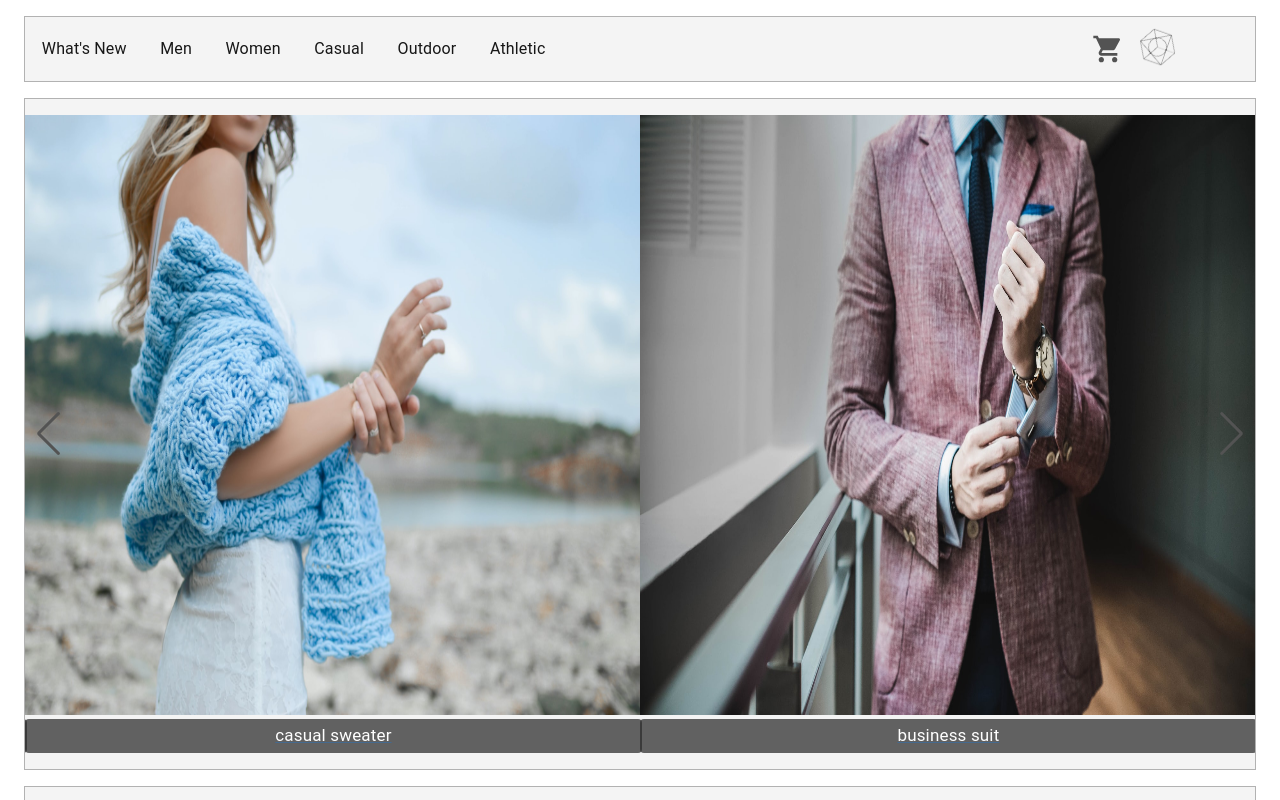
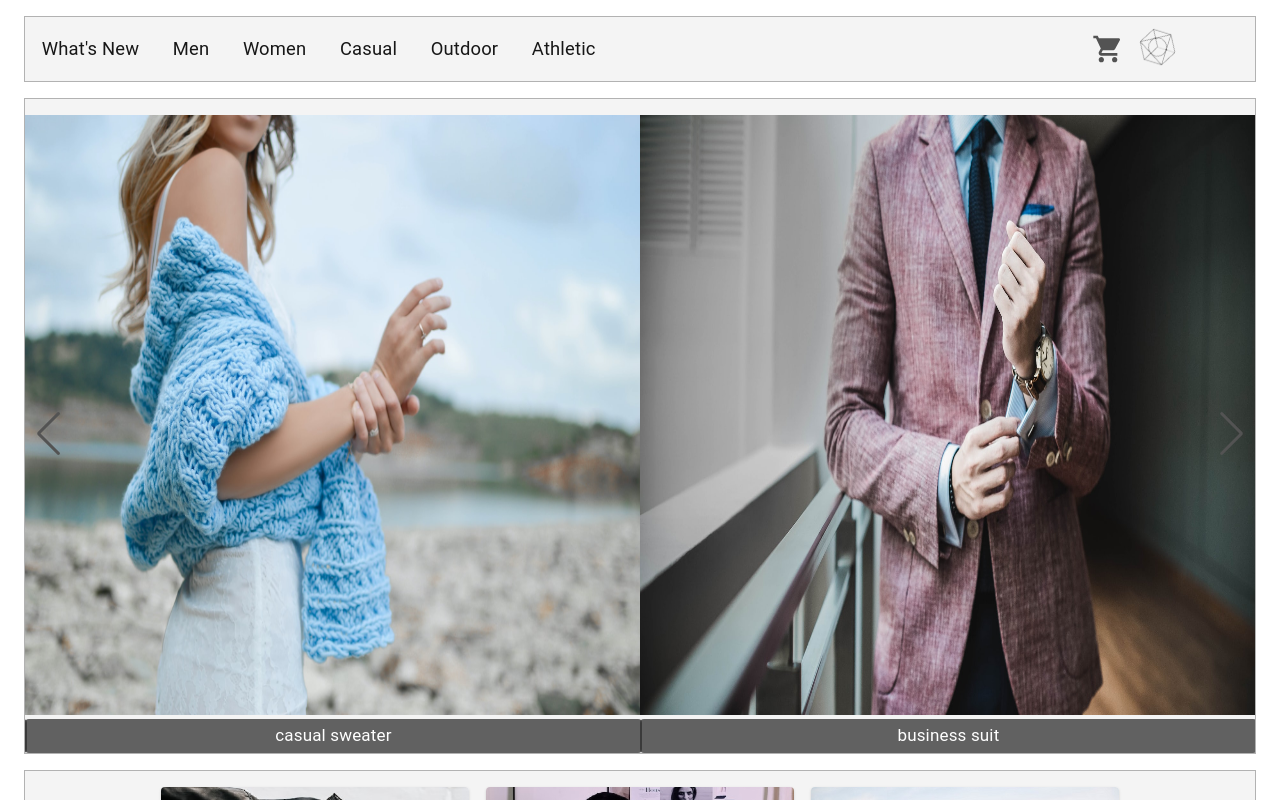
Before and after one commit to samouchka1/storesite, a React (Create React App) app: page / in a window 1280 px wide. Shown: the top 800 px of the page. Built offline with nearby package versions, Linux system fonts and the light colour scheme.

Commit message:
styles edit. modal and navbar

```diff
--- a/src/App.css
+++ b/src/App.css
@@ -9,16 +9,7 @@
   color: #535353 !important;
 }
 
-
-.colortest1 {
-  color: #808080;
-}
-
-.colortest2 {
-  color: #727d8a;
-}
-
-/*logo spin  (not working) */
+/*logo spin */
 
 @media (prefers-reduced-motion: no-preference) {
   .App-logo {
@@ -34,3 +25,43 @@
     transform: rotate(360deg);
   }
 }
+
+/*underline effect */
+
+.hover-underline-animation {
+  display: inline-block;
+  position: relative;
+  color: #454545;
+}
+
+.hover-underline-animation:after {
+  content: '';
+  position: absolute;
+  width: 100%;
+  transform: scaleX(0);
+  height: 2.2px;
+  bottom: 0;
+  left: 0;
+  background-color: #454545;
+  transform-origin: bottom right;
+  transition: transform 0.25s ease-out;
+}
+
+.hover-underline-animation:hover:after {
+  transform: scaleX(1);
+  transform-origin: bottom left;
+}
+
+
+
+
+
+
+
+.colortest1 {
+  color: #808080;
+}
+
+.colortest2 {
+  color: #d5d5d5;
+}
--- a/src/components/CarouselSwiper.js
+++ b/src/components/CarouselSwiper.js
@@ -1,6 +1,7 @@
 import React from 'react';
 import {
     Box,
+    // Button,
     Container,
     Link,
     Typography,
@@ -20,7 +21,7 @@ const componentStyles ={
     backgroundColor : '#f4f4f4', //background color
     border: 'solid 1px #b2b2b2',
     margin: '1rem 0',
-    padding: '1rem 0'
+    padding: '1rem 0 0'
 }
 
 const labelStyles = {
@@ -37,6 +38,28 @@ const labelStyles = {
     backgroundColor: '#2e2e2ebc',
     borderRadius: '4px'
 }
+
+// const labelButtonStyles = {
+//     position: 'relative',
+//     bottom: '80%',
+//     right: {
+//         md: '25%',
+//         xs: '40%'
+//     },
+//     display: 'inline-block',
+//     margin: '0',
+//     textAlign: 'center',
+//     color: '#535353',
+//     border: '#535353 1px solid',
+//     backgroundColor: '#e4e4e4',
+//     '&:hover': {
+//         backgroundColor: '#d5d5d5'
+//     },
+//     padding: {
+//         md: '20px',
+//         xs: '10px'
+//     },
+// }
 
 const CarouselSwiper = () => {
   return (
@@ -62,13 +85,14 @@ const CarouselSwiper = () => {
             >
                 {swiperImages.map((photo) => (
                     <SwiperSlide key={photo.id} component="div" style={{display: 'flex'}}>
-                        <Link href="#abc">
+                        <Link href="#abc" sx={{textDecoration: 'none'}}>
                             <Box component="img"
                                 src={process.env.PUBLIC_URL + '/images/carouselSwiper/' + photo.image}
                                 alt={photo.label}
                                 sx={{width: '100%', height: {md:'75vh', xs: '45vh'}}}
                             />
                             <Typography sx={labelStyles}>{photo.label}</Typography>
+                            {/* <Button sx={labelButtonStyles} variant="outlined">Shop&nbsp;Now</Button> */}
                         </Link>
                     </SwiperSlide>
                 ))}
--- a/src/components/ModalMenu.js
+++ b/src/components/ModalMenu.js
@@ -25,12 +25,8 @@ const ModalMenuStyles = {
 
 const ModalLinkStyles = {
     fontSize : '1.15rem',
-    textDecoration: 'none',
-    '&:hover': {
-        textDecoration: 'underline'
-      },
     color: '#171717',
-    padding: '2rem 0'
+    padding: '.5rem 0'
 }
 
 const hashLinks = pages.filter(hash => hash.path.includes('#')); //filter hashlinks
@@ -61,11 +57,11 @@ const ModalMenu =() => {
                         <ListItem key={page}>
                             <Typography noWrap sx={{}}>
                                 <HashLink
-                                    style={ModalLinkStyles}
+                                    style={{textDecoration: 'none'}}
                                     scroll={(element) => element.scrollIntoView({ behavior: 'smooth' })} //scroll to view
                                     to={page.path}
                                 >
-                                <Typography>
+                                <Typography sx={ModalLinkStyles}>
                                     {page.name}
                                 </Typography>
                                 </HashLink>
--- a/src/components/Navbar.js
+++ b/src/components/Navbar.js
@@ -16,7 +16,7 @@ import {
 import { pages } from '../data/pages';
 import ModalMenu from './ModalMenu';
 import ShoppingCartIcon from '@mui/icons-material/ShoppingCart';
-import '../App.css'; //for logo spin
+import '../App.css'; //for logo spin, underline effect
 
 const cartItems = [
   {
@@ -69,15 +69,12 @@ const navContent = {
 const navLinks = {
   textDecoration: 'none',
   color: '#171717', //color
-  fontSize : '1rem',
+  fontSize : '1.15rem',
   margin: {
     md: '0 .5rem',
     sm: '0',
     xs: '0'
   },
-  '&:hover': {
-    textDecoration: 'underline',
-  }
 }
 
 const hashLinks = pages.filter(hash => hash.path.includes('#')); //filter hashlinks
@@ -114,7 +111,7 @@ const NavBar = () => {
                         scroll={(element) => element.scrollIntoView({ behavior: 'smooth' })} //scroll to view
                         to={page.path}
                       >
-                        <Typography sx={navLinks}>
+                        <Typography sx={navLinks} className="hover-underline-animation">
                           {page.name}
                         </Typography>
                       </HashLink>
@@ -130,7 +127,7 @@ const NavBar = () => {
                       href={page.path}
                       target="_blank"
                     >
-                      <Typography sx={navLinks}>
+                      <Typography sx={navLinks} className="hover-underline-animation">
                         {page.name}
                       </Typography>
                     </Link>
```
